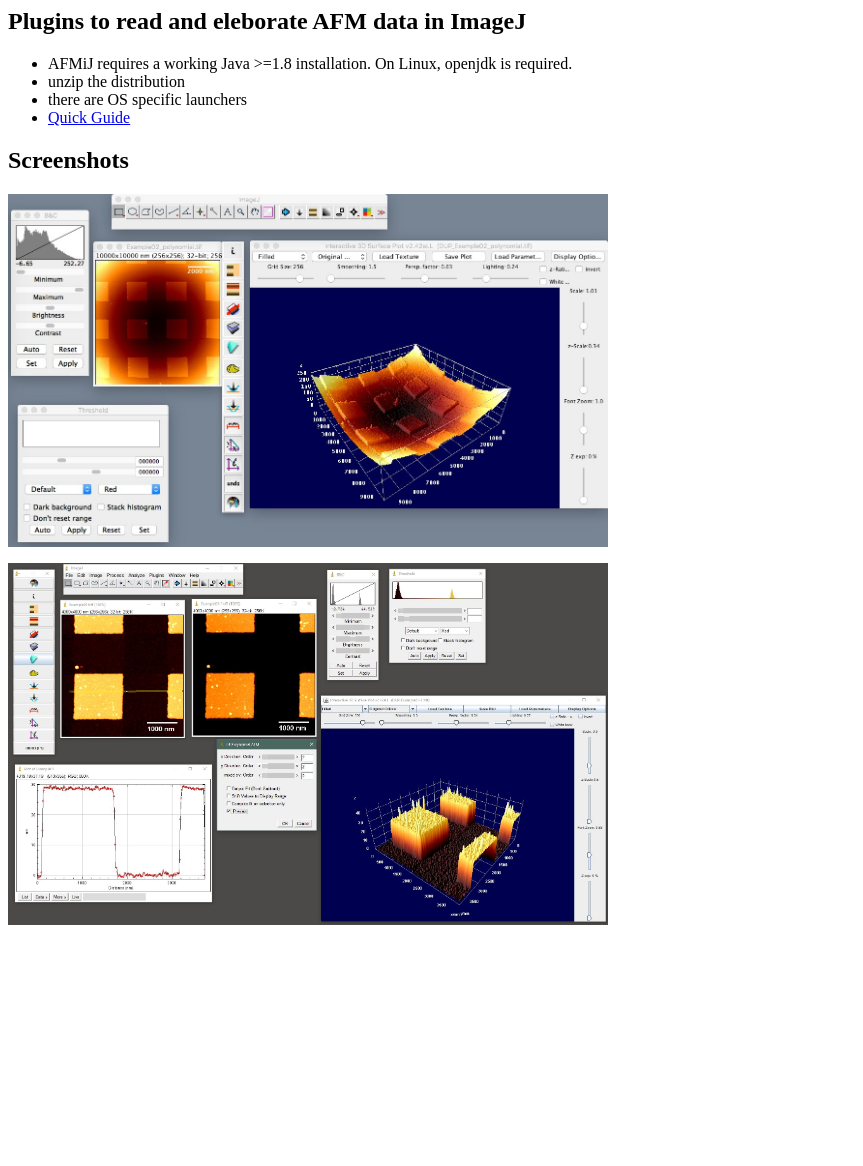
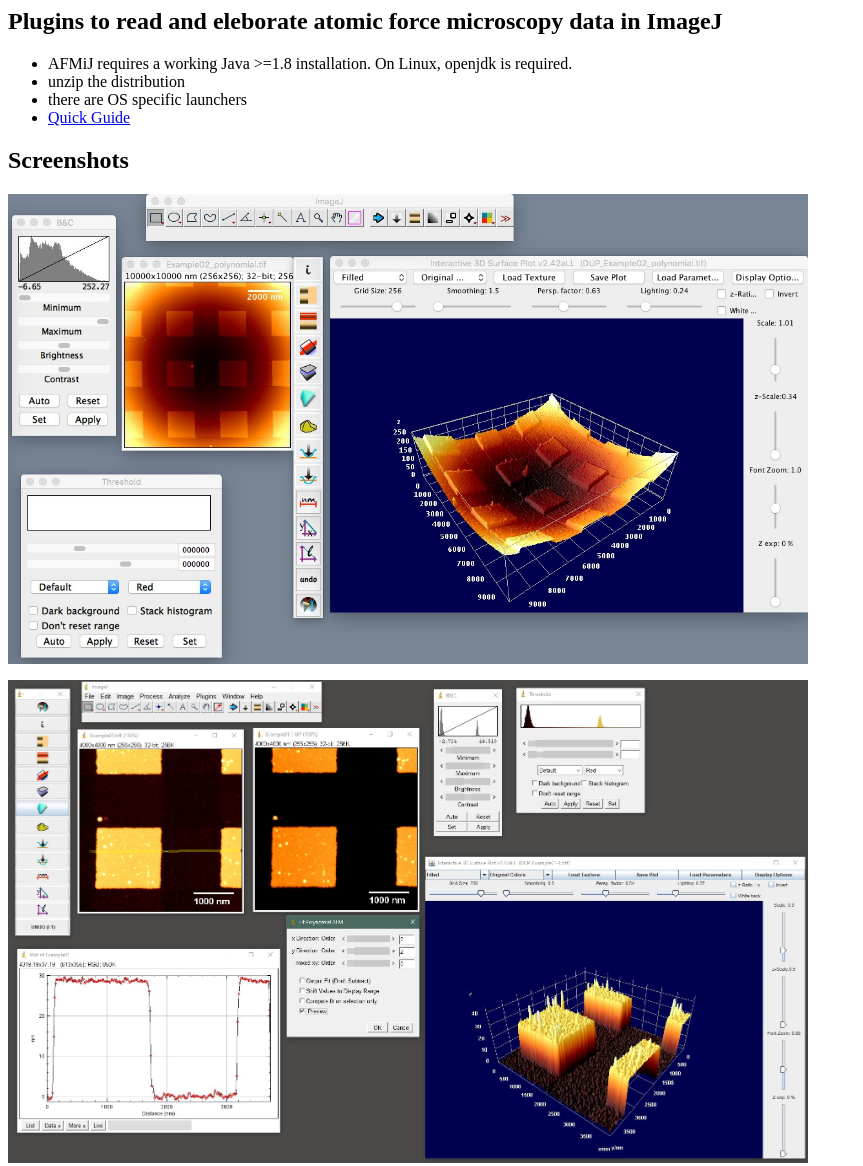
Before and after one commit to AFMiJ/AFMiJ, a plain HTML site: page docs/index.html in a window 1280 px wide. Shown: the whole page, without its empty margins (0-863 px from the left). Before the commit the page ends 933 px from the top, so only its background shows below. Drawn offline with Linux system fonts and the light colour scheme.

Commit message:
Update index.html

```diff
--- a/docs/index.html
+++ b/docs/index.html
@@ -4,7 +4,7 @@
 	<meta charset="utf-8" />
 </head>
 <body>
-	<h2>Plugins to read and eleborate AFM data in ImageJ</h2>
+	<h2>Plugins to read and eleborate atomic force microscopy data in ImageJ</h2>
 	<ul>
 		<li>AFMiJ requires a working Java >=1.8 installation. On Linux, openjdk is required.</li>
 		<li>unzip the distribution</li>
@@ -12,8 +12,8 @@
 		<li><a href="AFMiJ_QuickStart.pdf">Quick Guide</a></li>
 	</ul>
 	<h2> Screenshots</h2>
-	<img src="Screenshot_AFMiJ_OSX.jpg" width="600" alt="OSX Screenshot">
+	<img src="Screenshot_AFMiJ_OSX.jpg" width="800" alt="OSX Screenshot">
 	<p> </p>
-	<img src="Screenshot_AFMiJ_Windows.jpg" width="600" alt="Windows 10 Screenshot">
+	<img src="Screenshot_AFMiJ_Windows.jpg" width="800" alt="Windows 10 Screenshot">
 </body>
 </html>
```
